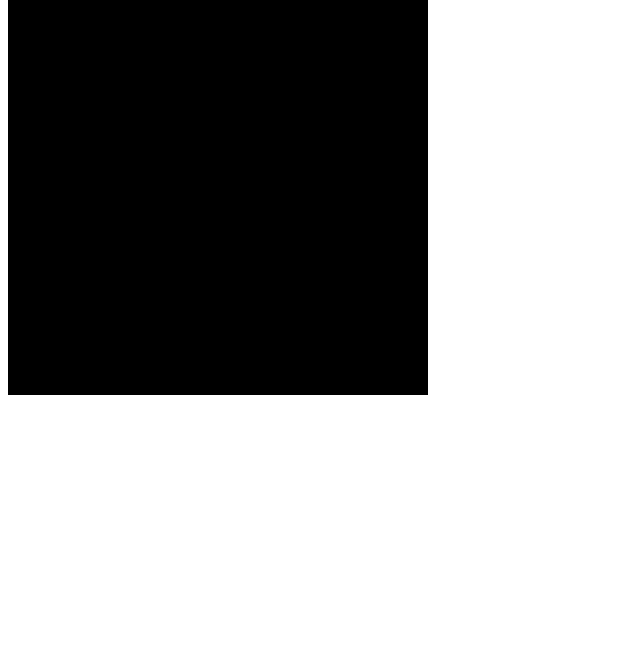
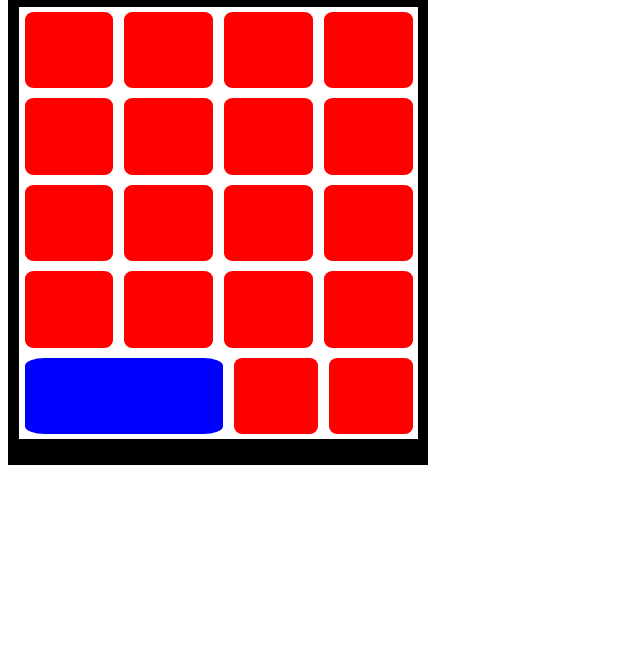
Before and after one commit to Irongael/Calculator, a plain HTML site: page index.html in a window 1280 px wide. Shown: the part 143-800 px from the top of the page, without its empty margins (0-640 px from the left). Drawn offline with Linux system fonts and the light colour scheme.

Commit message:
basic calculator look

```diff
--- a/css/style.css
+++ b/css/style.css
@@ -1,5 +1,5 @@
 #calcBody {
-    height: 530px;
+    height: 600px;
     width: 420px;
     background-color: black;
     display: flex;
@@ -10,7 +10,8 @@
    width: 95%;
    height: 20%;
    margin: 10px;
-   background-color: white;
+   background-color: grey;
+   border: 1px solid white;
    display: flex;
    justify-content: flex-end;
    align-items: center;
@@ -19,3 +20,44 @@
 #displayText {
     font-size: 70px;
 }
+
+#buttonDiv {
+    width: 95%;
+    height: 72%;
+    background-color: white;
+    align-self: center;
+    display: flex;
+    flex-wrap: wrap;
+}
+
+.actionBtn{
+    flex: 1 2 20%;
+    background-color: red;
+    border-radius: 10%;
+    margin-top: 5px;
+    margin-bottom: 5px;
+    margin-left: 6px;
+    margin-right: 5px;
+}
+
+.opBtn {
+    flex: 1 2 auto;
+    background-color: blue;
+    border-radius: 10%;
+    margin-top: 5px;
+    margin-bottom: 5px;
+    margin-left: 6px;
+    margin-right: 5px;
+
+}
+
+.zeroBtn {
+    flex: 2 1 48%;
+    background-color: blue;
+    border-radius: 10%;
+    margin-top: 5px;
+    margin-bottom: 5px;
+    margin-left: 6px;
+    margin-right: 5px;
+
+}
--- a/index.html
+++ b/index.html
@@ -11,6 +11,27 @@
 <body>
     <div id="calcBody">
         <div id="displayDiv"><p id="displayText">3333333334</p></div>
+        <div id="buttonDiv">
+            <div id="clear" class="actionBtn"></div>
+            <div id="clear" class="actionBtn"></div>
+            <div id="clear" class="actionBtn"></div>
+            <div id="clear" class="actionBtn"></div>
+            <div id="clear" class="actionBtn"></div>
+            <div id="clear" class="actionBtn"></div>
+            <div id="clear" class="actionBtn"></div>
+            <div id="clear" class="actionBtn"></div>
+            <div id="clear" class="actionBtn"></div>
+            <div id="clear" class="actionBtn"></div>
+            <div id="clear" class="actionBtn"></div>
+            <div id="clear" class="actionBtn"></div>
+            <div id="clear" class="actionBtn"></div>
+            <div id="clear" class="actionBtn"></div>
+            <div id="clear" class="actionBtn"></div>
+            <div id="clear" class="actionBtn"></div>
+            <div id="zero" class="zeroBtn"></div>
+            <div id="clear" class="actionBtn"></div>
+            <div id="clear" class="actionBtn"></div>
+        </div>
     </div>
 </body>
 </html>
```
